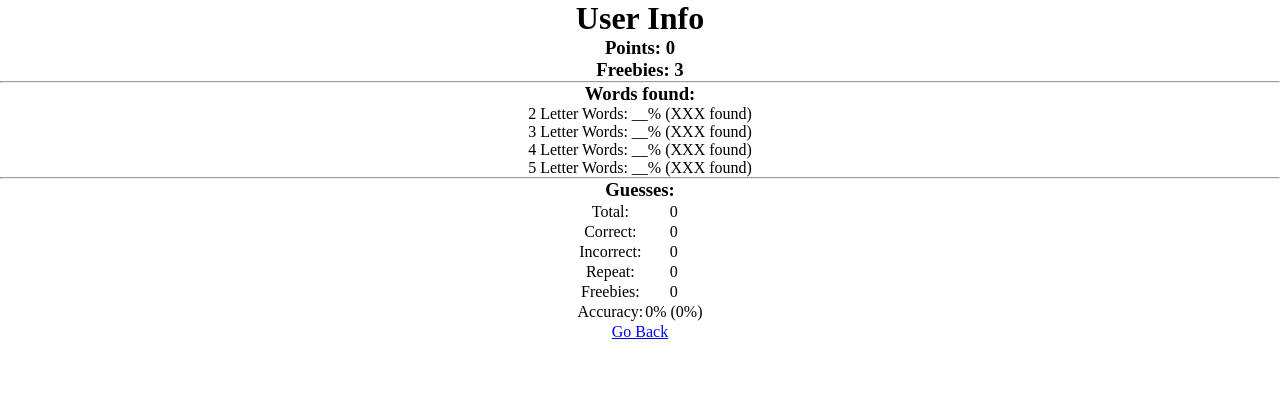
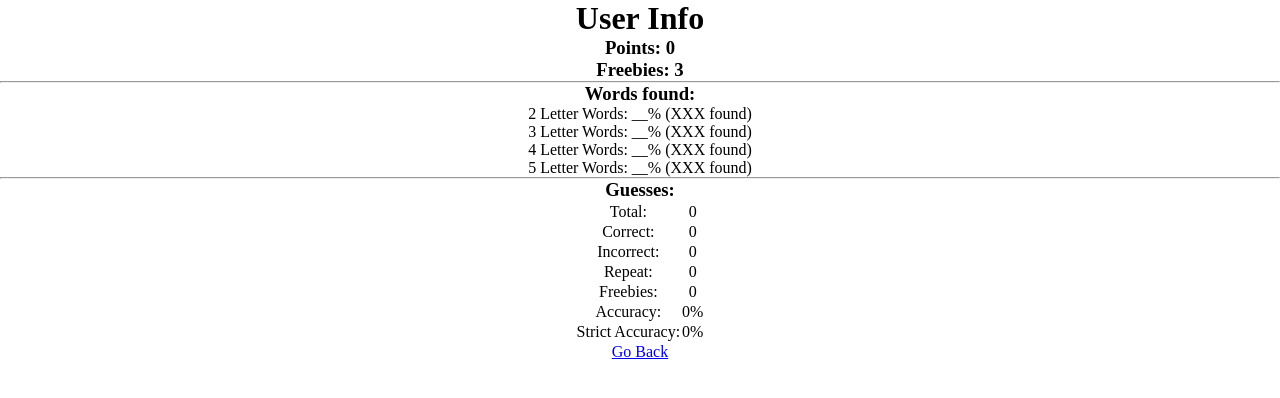
Before and after one commit to JordanKarp/Anagramer-JS, a React (Vite) app: page /user in a window 1280 px wide. Shown: the top 398 px of the page. Built offline with nearby package versions, Linux system fonts and the light colour scheme.

Commit message:
Update GuessStatsBoard.jsx

```diff
--- a/src/components/GuessStatsBoard.jsx
+++ b/src/components/GuessStatsBoard.jsx
@@ -30,15 +30,13 @@ const GuessStatsBoard = ({guessStats}) => {
                 </tr>
                 <tr>
                     <td>Accuracy:</td>
-                    <td>{acc}% ({strictAcc}%)</td>
+                    <td>{acc}%</td>
+                </tr>
+                <tr>
+                    <td>Strict Accuracy:</td>
+                    <td>{strictAcc}%</td>
                 </tr>
             </table>
-            {/* <p>Total: {guessStats.total}</p>
-            <p>Correct: {guessStats.correct}</p>
-            <p>Incorrect: {guessStats.incorrect}</p>
-            <p>Repeat: {guessStats.repeat}</p>
-            <p>Freebie: {guessStats.freebies}</p>
-            <p>Accuracy: {acc}% ({strictAcc}%)</p> */}
         </div>
     )
 }
```
